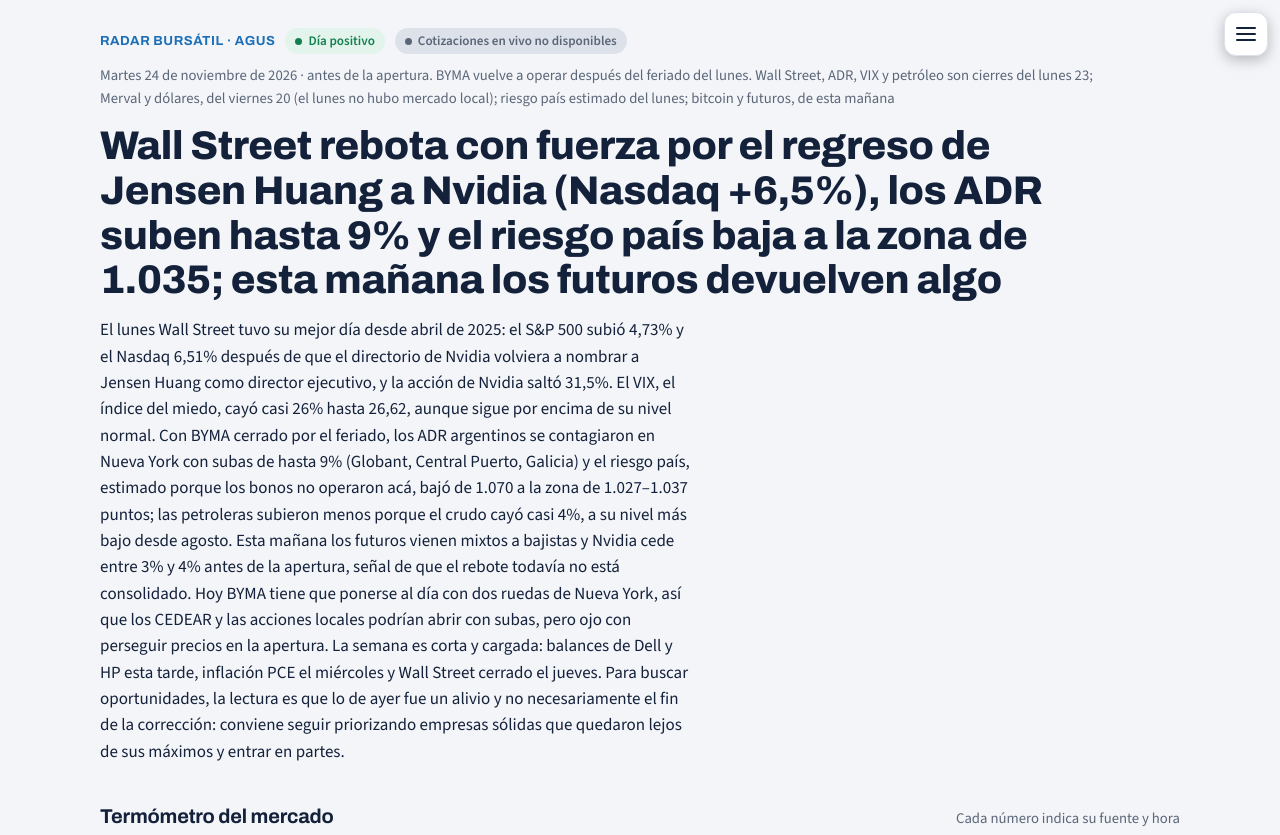
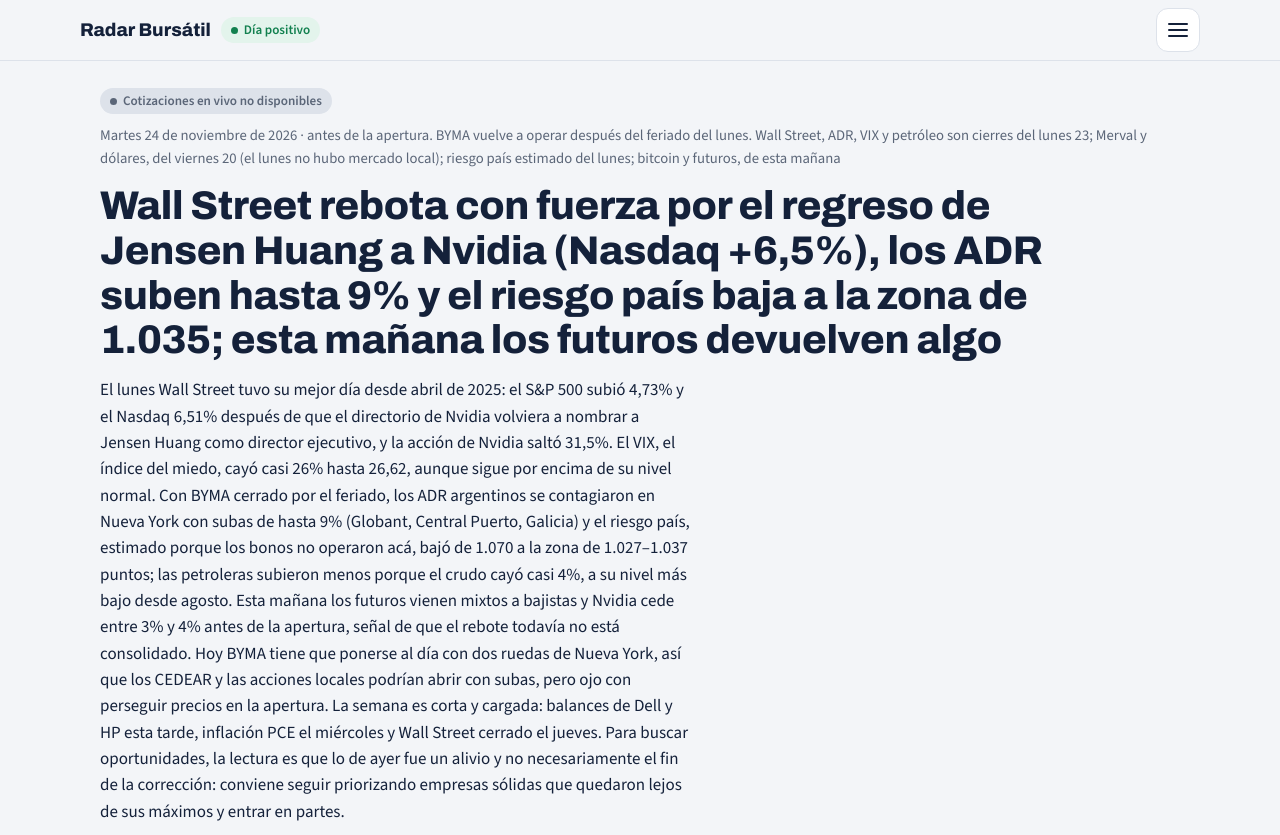
Before and after one commit to aguslopez03072000-ship-it/radar-bursatil, a plain HTML site: page index.html in a window 1280 px wide. Shown: the top 835 px of the page. Drawn offline with nearby package versions, Linux system fonts and the light colour scheme; no server answers.

Commit message:
Barra fija arriba: Radar Bursátil, clima del día y menú; sin fondo borroso
Co-Authored-By: Claude Opus 5.5 <noreply@anthropic.com>
Claude-Session: https://claude.ai/code/session_012fdcfXKRRSC5wQLvmcAMZC

```diff
--- a/index.html
+++ b/index.html
@@ -2,9 +2,10 @@
 <html lang="es">
 <head>
 <meta charset="utf-8">
-<meta name="viewport" content="width=device-width, initial-scale=1">
+<meta name="viewport" content="width=device-width, initial-scale=1, viewport-fit=cover">
 <title>Radar de oportunidades bursátiles</title>
-<meta name="theme-color" content="#14213a">
+<meta name="theme-color" content="#f3f5f8" media="(prefers-color-scheme: light)">
+<meta name="theme-color" content="#0e1522" media="(prefers-color-scheme: dark)">
 <link rel="manifest" href="/manifest.webmanifest">
 <link rel="icon" type="image/png" href="/icon-192.png">
 <link rel="apple-touch-icon" href="/icon-192.png">
@@ -188,19 +189,31 @@ tr:last-child td { border-bottom: 0; }
   .card { transition: transform .15s ease; }
 }
 /* Menú de tres rayitas para saltar entre secciones */
-.menu-btn { position: fixed; top: calc(12px + env(safe-area-inset-top)); right: 12px; z-index: 50; width: 44px; height: 44px; border-radius: 12px; border: 1px solid var(--line); background: var(--surface); color: var(--ink); display: grid; place-items: center; cursor: pointer; box-shadow: 0 4px 14px rgba(0,0,0,0.25); }
+/* Barra fija de arriba: nombre, clima del día y menú. Tiene fondo sólido y cubre la zona de la hora del celular,
+   así el contenido no se ve borroso detrás. */
+:root { --bar-h: 60px; }
+.topbar { position: fixed; top: 0; left: 0; right: 0; z-index: 60; background: var(--bg); border-bottom: 1px solid var(--line); padding: env(safe-area-inset-top) max(16px, env(safe-area-inset-right)) 0 max(16px, env(safe-area-inset-left)); }
+.topbar-in { max-width: 1120px; margin: 0 auto; height: var(--bar-h); display: flex; align-items: center; gap: 10px; }
+.topbar .bar-brand { font-family: var(--font-display); font-weight: 800; font-size: 1.15rem; color: var(--ink); white-space: nowrap; }
+.topbar .pill { white-space: nowrap; }
+.topbar .menu-btn { margin-left: auto; }
+body { padding-top: calc(var(--bar-h) + env(safe-area-inset-top)); }
+.menu-btn { flex: none; width: 44px; height: 44px; border-radius: 12px; border: 1px solid var(--line); background: var(--surface); color: var(--ink); display: grid; place-items: center; cursor: pointer; }
 .menu-btn span, .menu-btn span::before, .menu-btn span::after { display: block; width: 20px; height: 2px; background: currentColor; border-radius: 2px; position: relative; content: ""; }
 .menu-btn span::before { position: absolute; top: -6px; } .menu-btn span::after { position: absolute; top: 6px; }
-.menu-panel { position: fixed; top: calc(62px + env(safe-area-inset-top)); right: 12px; z-index: 50; min-width: 230px; max-width: calc(100vw - 24px); background: var(--surface); border: 1px solid var(--line); border-radius: 12px; padding: 6px; display: none; box-shadow: 0 10px 30px rgba(0,0,0,0.35); }
+.menu-panel { position: fixed; top: calc(var(--bar-h) + env(safe-area-inset-top) + 6px); right: max(12px, env(safe-area-inset-right)); z-index: 61; min-width: 230px; max-width: calc(100vw - 24px); background: var(--surface); border: 1px solid var(--line); border-radius: 12px; padding: 6px; display: none; box-shadow: 0 10px 30px rgba(0,0,0,0.35); }
 .menu-panel.open { display: grid; }
 .menu-panel a { padding: 12px 14px; border-radius: 8px; text-decoration: none; color: var(--ink); font-size: 1rem; }
 .menu-panel a:hover, .menu-panel a:focus { background: var(--accent-soft); outline: none; }
-section, header.top { scroll-margin-top: 16px; }
-header.top .meta { padding-right: 56px; }
+section, header.top { scroll-margin-top: calc(var(--bar-h) + env(safe-area-inset-top) + 12px); }
 </style>
 </head>
 <body>
-<button type="button" class="menu-btn" id="menu-btn" aria-label="Abrir el menú de secciones" aria-expanded="false" aria-controls="menu-panel"><span></span></button>
+<div class="topbar"><div class="topbar-in">
+  <span class="bar-brand">Radar Bursátil</span>
+  <span id="mood" class="pill">Cargando</span>
+  <button type="button" class="menu-btn" id="menu-btn" aria-label="Abrir el menú de secciones" aria-expanded="false" aria-controls="menu-panel"><span></span></button>
+</div></div>
 <nav class="menu-panel" id="menu-panel" aria-label="Secciones">
   <a href="#top">Inicio</a>
   <a href="#termometro">Termómetro del mercado</a>
@@ -212,7 +225,7 @@ header.top .meta { padding-right: 56px; }
 </nav>
 <main class="wrap" id="app">
   <header class="top" id="top">
-    <div class="meta"><span class="brand">Radar bursátil · Agus</span><span id="mood" class="pill">Cargando</span><span id="live" class="pill live-off">Cotizaciones: conectando…</span><span id="session"></span></div>
+    <div class="meta"><span id="live" class="pill live-off">Cotizaciones: conectando…</span><span id="session"></span></div>
     <h1 id="headline">Cargando la revisión del día…</h1>
     <p class="summary" id="summary"></p>
     <div class="alert" id="alert" role="status"></div>
```
